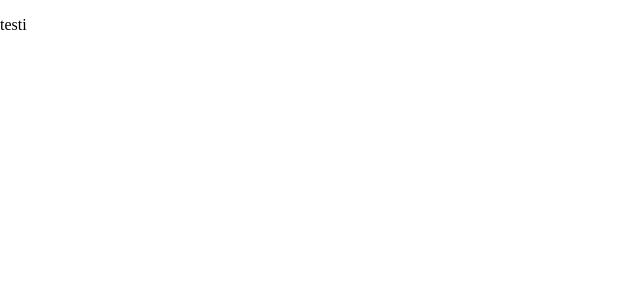
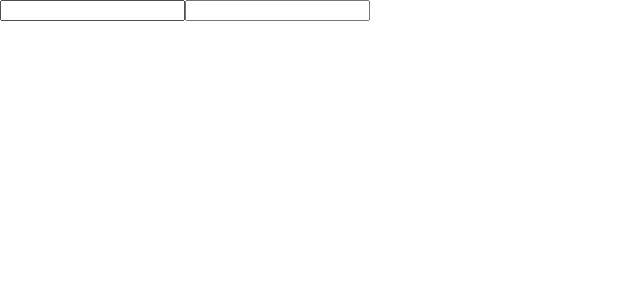
Before and after one commit to nicklasu/binary_calc, a React (Create React App) app: page / in a window 1280 px wide. Shown: the top 300 px of the page, without its empty margins (0-640 px from the left). Built offline with nearby package versions, Linux system fonts and the light colour scheme.

Commit message:
Eslint to gitignore

```diff
--- a/src/App.js
+++ b/src/App.js
@@ -1,5 +1,17 @@
+import { useState } from "react";
+
 function App() {
-  return <p>testi</p>;
+  const [num1, setNum1] = useState();
+  const [num2, setNum2] = useState();
+
+  console.log(Number(num1) + Number(num2));
+
+  return (
+    <>
+      <input onChange={(e) => setNum1(e.target.value)}></input>
+      <input onChange={(e) => setNum2(e.target.value)}></input>
+    </>
+  );
 }
 
 export default App;
```
Also changed, not shown: 1 other file (tests, documents, lock files or other folders).
